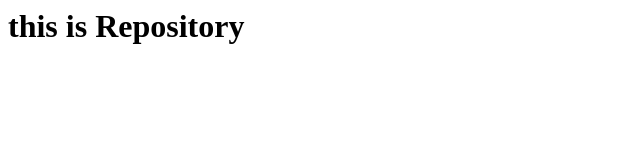
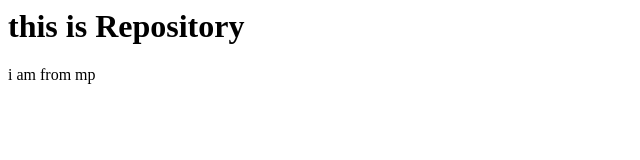
Before and after one commit to jitendra-solanki123/localrepo, a plain HTML site: page index.html in a window 1280 px wide. Shown: the full height of the page, 0-640 px from the left. Drawn offline with Linux system fonts and the light colour scheme.

Commit message:
add some change

```diff
--- a/index.html
+++ b/index.html
@@ -1 +1,2 @@
 <h1>this  is Repository</h1>
+<p>i am from mp</p>
```
